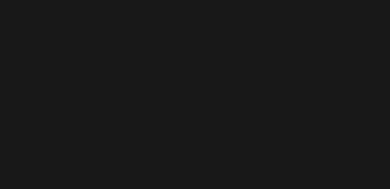
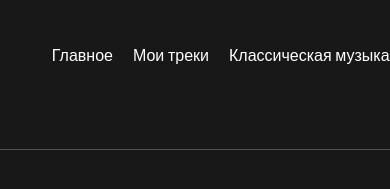
Before and after one commit to ArseniyKhal/skypro-music, a React (Create React App) app: page / in a window 390 px wide. Shown: the top 189 px of the page. Built offline with nearby package versions, Linux system fonts and the light colour scheme; no server answers; sample sign-in values are in the browser's storage.

Commit message:
адаптивность

```diff
--- a/src/App.styles.js
+++ b/src/App.styles.js
@@ -8,6 +8,7 @@
 		url("/fonts/StratosSkyeng.woff") format("woff");
 	font-weight: 400;
 	font-style: normal;
+
 }
 * {
 	margin: 0;
@@ -25,7 +26,7 @@
 a,
 a:visited {
 	text-decoration: none;
-	font-family: "StratosSkyeng", sans-serif;
+	// font-family: "StratosSkyeng", sans-serif;
 	cursor: pointer;
 	color: inherit;
 }
@@ -120,6 +121,9 @@
   -webkit-box-pack: justify;
   -ms-flex-pack: justify;
   justify-content: space-between;
+  @media (width <= 1900px) {
+    display: block;
+  }
 `
 export const CenterBlock = styled.div`
   position: relative;
--- a/src/components/BarPlayer/BarPlayer.styles.js
+++ b/src/components/BarPlayer/BarPlayer.styles.js
@@ -8,7 +8,7 @@
   -webkit-box-direction: normal;
   -ms-flex-direction: column;
   flex-direction: column;
-  background: rgba(28, 28, 28, 0.5);
+  background: rgba(28, 28, 28);
 `
 
 export const BarPlayerTime = styled.div`
--- a/src/components/Centerblock/Centerblock.styles.js
+++ b/src/components/Centerblock/Centerblock.styles.js
@@ -6,6 +6,9 @@
   -ms-flex-positive: 3;
   flex-grow: 3;
   padding: 20px 40px 20px 111px;
+  @media (width <= 1900px) {
+    padding: 0px 40px;
+  }
 `
 export const CenterblockSearch = styled.div`
   width: 100%;
--- a/src/components/NavMenu/NavMenu.jsx
+++ b/src/components/NavMenu/NavMenu.jsx
@@ -32,8 +32,7 @@
         <S.BurgerLine />
         <S.BurgerLine />
       </S.NavBurger>
-      {showNavMenu && (
-        <S.NavMenu>
+      <S.NavMenu style={{ visibility: showNavMenu ? 'visible' : '' }}>
         <S.MenuList>
           <S.MenuItem>
             <Link to="/" style={S.MenuLink}>
@@ -42,9 +41,24 @@
           </S.MenuItem>
           <S.MenuItem>
             <Link to="/favorites" style={S.MenuLink}>
-                Мой плейлист
+              Мои треки
             </Link>
           </S.MenuItem>
+          <S.MenuItemVisib>
+            <Link to="/category/1" style={S.MenuLink}>
+              Классическая музыка
+            </Link>
+          </S.MenuItemVisib>
+          <S.MenuItemVisib>
+            <Link to="/category/2" style={S.MenuLink}>
+              Электронная музыка
+            </Link>
+          </S.MenuItemVisib>
+          <S.MenuItemVisib>
+            <Link to="/category/3" style={S.MenuLink}>
+              Рок музыка
+            </Link>
+          </S.MenuItemVisib>
           <S.MenuItem>
             <Link
               to="/login"
@@ -58,7 +72,6 @@
           </S.MenuItem>
         </S.MenuList>
       </S.NavMenu>
-      )}
     </S.MainNav>
   )
 }
--- a/src/components/NavMenu/NavMenu.styles.js
+++ b/src/components/NavMenu/NavMenu.styles.js
@@ -5,6 +5,14 @@
   background-color: #181818;
   padding: 20px 0 20px 36px;
   overflow: hidden;
+  display: flex;
+  flex-direction: column;
+  @media (width <= 1900px) {
+    width: auto;
+    flex-direction: row;
+    padding: 20px 36px 0px 36px;
+    justify-content: space-between;
+  }
 `
 export const NavLogo = styled.div`
   width: 113.33px;
@@ -35,6 +43,9 @@
   cursor: pointer;
   background-color: inherit;
   border: none;
+  @media (width <= 1900px) {
+    display: none;
+  }
 `
 export const BurgerLine = styled.span`
   display: inline-block;
@@ -45,14 +56,29 @@
 export const NavMenu = styled.div`
   display: block;
   transition: all 0.2s ease;
+  visibility: hidden;
+  @media (width <= 1900px) {
+    visibility: visible;
+  }
 `
 export const MenuList = styled.ul`
   padding: 18px 0 10px 0;
+  @media (width <= 1900px) {
+    display: flex;
+    gap: 20px;
+  }
 `
 export const MenuItem = styled.li`
   padding: 5px 0;
   margin-bottom: 16px;
 `
+
+export const MenuItemVisib = styled(MenuItem)`
+  @media (width >= 1900px) {
+    display: none;
+  }
+`
+
 export const MenuLink = {
   color: '#ffffff',
   fontWeight: '400',
--- a/src/components/Sidebar/Sidebar.styles.js
+++ b/src/components/Sidebar/Sidebar.styles.js
@@ -3,6 +3,9 @@
 export const MainSidebar = styled.div`
   max-width: 418px;
   padding: 20px 90px 20px 78px;
+  @media (max-width: 1900px) {
+    display: none;
+  }
 `
 export const SidebarPersonal = styled.div`
   display: -webkit-box;
--- a/src/pages/login-page/LoginReg.styles.js
+++ b/src/pages/login-page/LoginReg.styles.js
@@ -1,7 +1,6 @@
 import { styled } from 'styled-components'
 
 export const ModalBlock = styled.div`
-  font-family: 'StratosSkyeng', sans-serif;
   position: absolute;
   z-index: 2;
   left: calc(50% - (366px / 2));
--- a/src/pages/main-page/MainPage.js
+++ b/src/pages/main-page/MainPage.js
@@ -11,8 +11,7 @@
 // Задачи:
 // сделать время на прогрессе при наведении
 // нарисовать ОШИБКА ЗАГРУЗКИ ТРЕКОВ
-// отладить адаптивность
-// не подключаются шрифты на страницах login и reg..
+// не пойму почему не подключаются шрифты на страницах login и reg..
 
 export const Main = () => {
   const trackInPlayer = useSelector(currentTrackSelector)
```
Lines whose indentation alone changed are shown as unchanged.
